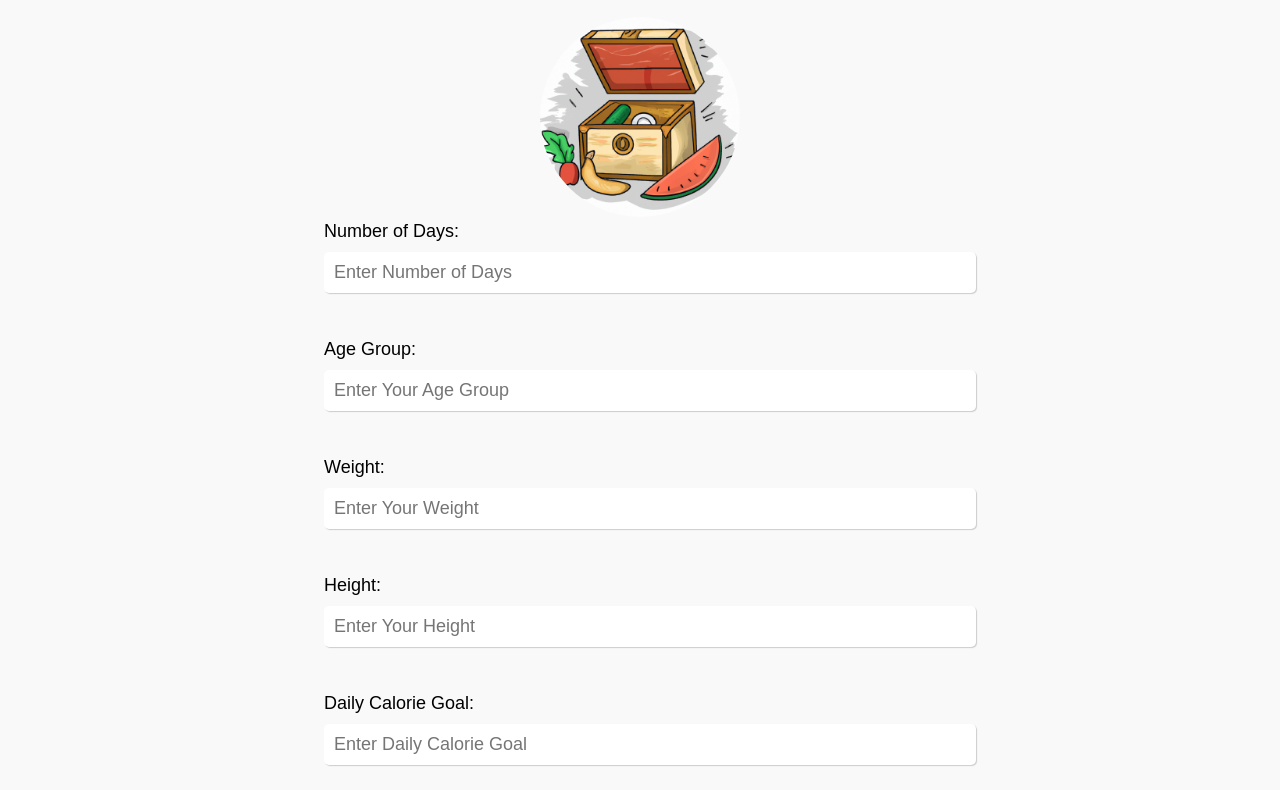
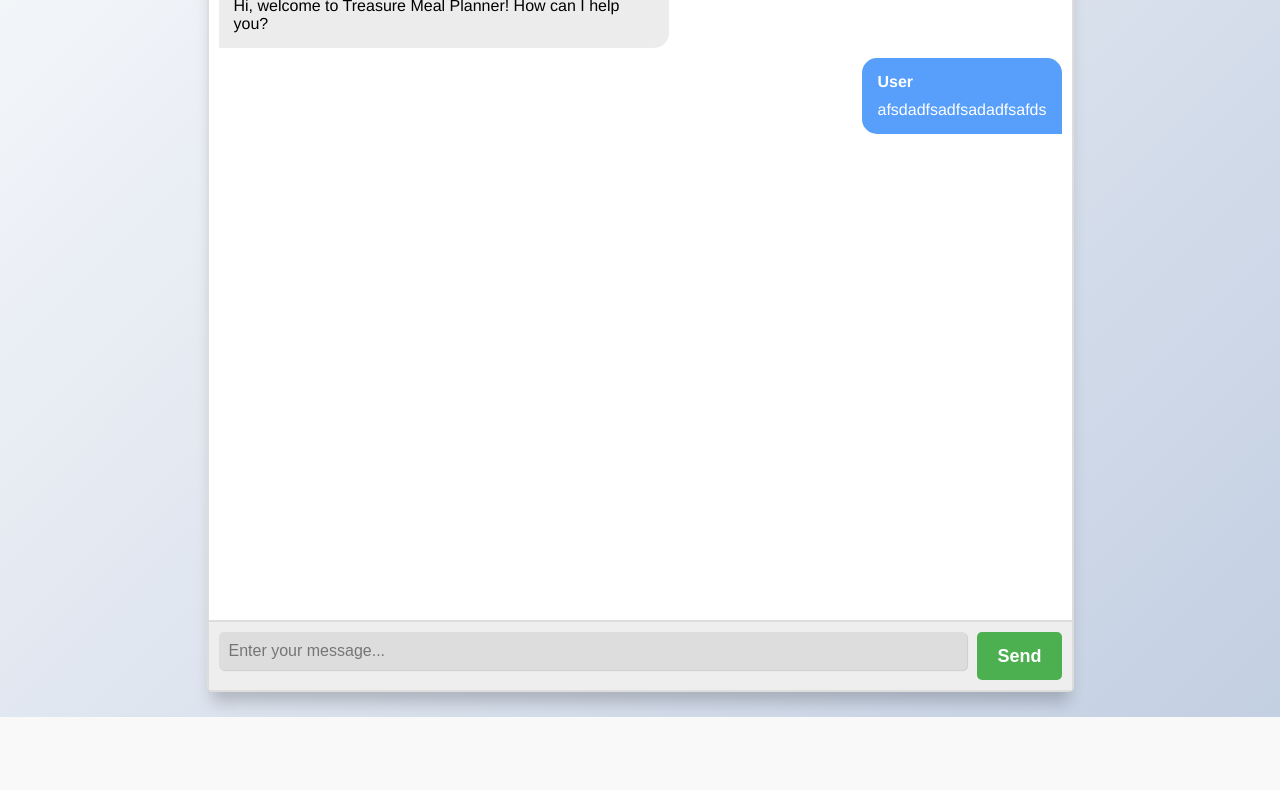
Before and after one commit to Jay-Sung-Lim/Treasure-Meal-Planner, a plain HTML site: page Frontend/index.html in a window 1280 px wide. Shown: the part 83-873 px from the top of the page. After the commit the page ends 800 px from the top, so only its background shows below. Drawn offline with Linux system fonts and the light colour scheme.

Commit message:
HTML,CSS: Chat UI

```diff
--- a/Backend/index.js
+++ b/Backend/index.js
@@ -21,7 +21,7 @@ app.use(express.json()); // for parsing application/json
 app.use(express.urlencoded({ extended: true })); // for parsing application/x-www-form-urlencoded
 
 // POST method route
-app.get('/treasureMealPlanner', async function (req, res) {
+app.post('/treasureMealPlanner', async function (req, res) {
   const completion = await openai.createChatCompletion({
     model: 'gpt-3.5-turbo',
     // temperature: 0.7,
--- a/Frontend/index.html
+++ b/Frontend/index.html
@@ -7,14 +7,15 @@
     <title>Treasure Meal Planner</title>
     <link rel="stylesheet" href="style.css" />
     <script src="script.js" defer></script>
+    <script src="https://kit.fontawesome.com/740255848a.js" crossorigin="anonymous"></script>
   </head>
   <body>
-    <header>
+    <!-- <header>
       <h1>Welcome to Treasure Meal Planner</h1>
       <img src="imgs/Food in Treasurebox DALL·E 2023-04-29 12.45.14.png" alt="Food in Treasurebox" />
     </header>
 
-    <form>
+    <div class="input-container">
       <label for="days-input">Number of Days:</label>
       <input type="text" id="days-input" name="days-input" placeholder="Enter Number of Days" />
       <br /><br />
@@ -33,7 +34,34 @@
       <label for="restrictions-input">Dietary Restrictions:</label>
       <input type="text" id="restrictions-input" name="restrictions-input" placeholder="Enter Dietary Restriction" />
       <br /><br />
-      <button type="submit">Generate Meal Plan</button>
-    </form>
+      <button onclick="getMealPlan()">Generate Meal Plan</button>
+    </div> -->
+
+    <section class="chat-container">
+      <main class="chat-box">
+        <div class="chat left-chat">
+          <div class="chat-bubble">
+            <div class="chat-info">
+              <div class="chat-info-name">Treasure Meal Planner</div>
+            </div>
+            <p class="message-text">Hi, welcome to Treasure Meal Planner! How can I help you?</p>
+          </div>
+        </div>
+
+        <div class="chat right-chat">
+          <div class="chat-bubble">
+            <div class="chat-info">
+              <div class="chat-info-name">User</div>
+            </div>
+            <p class="message-text">afsdadfsadfsadadfsafds</p>
+          </div>
+        </div>
+      </main>
+
+      <form class="chat-inputarea">
+        <input type="text" class="chat-input" placeholder="Enter your message..." />
+        <button type="submit" class="send-btn">Send</button>
+      </form>
+    </section>
   </body>
 </html>
--- a/Frontend/script.js
+++ b/Frontend/script.js
@@ -1,19 +1,26 @@
-// Get the form element
-const form = document.querySelector('form');
+// Get user input values
+//   const days = document.getElementById('days-input').value;
+//   const age = document.getElementById('age-input').value;
+//   const calories = document.getElementById('calories-input').value;
+//   const restrictions = document.getElementById('restrictions-input').value;
 
-// Add event listener for form submit
-form.addEventListener('submit', (event) => {
-  // Prevent default form submission
-  event.preventDefault();
+// TODO: Generate meal plan based on user input
 
-  // Get user input values
-  const days = document.getElementById('days-input').value;
-  const age = document.getElementById('age-input').value;
-  const calories = document.getElementById('calories-input').value;
-  const restrictions = document.getElementById('restrictions-input').value;
+async function getMealPlan() {
+  try {
+    const response = await fetch('http://localhost:3000/treasureMealPlanner', {
+      method: 'POST',
+      headers: {
+        'Content-Type': 'application/json',
+      },
+      body: JSON.stringify({ name: 'Jaesung' }),
+    });
+    const data = await response.json();
+    console.log(data);
+    return data;
+  } catch (error) {
+    console.error(error);
+  }
+}
 
-  // TODO: Generate meal plan based on user input
-
-  // Clear the form inputs
-  form.reset();
-});
+채ㅜㄴㅅ;
--- a/Frontend/style.css
+++ b/Frontend/style.css
@@ -19,7 +19,7 @@ header img {
 }
 
 /* Center the form on the page */
-form {
+.input-container {
   margin: 0 auto;
   width: 50%;
 }
@@ -55,3 +55,145 @@ button[type='submit'] {
 button[type='submit']:hover {
   background-color: #3e8e41;
 }
+
+/* Chat UI */
+:root {
+  --body-bg: linear-gradient(135deg, #f5f7fa 0%, #c3cfe2 100%);
+  --chat-container-bg: #fff;
+  --border: 2px solid #ddd;
+  --left-chat-bg: #ececec;
+  --right-chat-bg: #579ffb;
+}
+
+html {
+  box-sizing: border-box;
+}
+
+*,
+*:before,
+*:after {
+  margin: 0;
+  padding: 0;
+  box-sizing: inherit;
+}
+
+body {
+  display: flex;
+  justify-content: center;
+  align-items: center;
+  height: 100vh;
+  background-image: var(--body-bg);
+  font-family: Helvetica, sans-serif;
+}
+
+.chat-container {
+  display: flex;
+  flex-flow: column wrap;
+  justify-content: space-between;
+  width: 100%;
+  max-width: 867px;
+  margin: 25px 10px;
+  height: calc(100% - 50px);
+  border: var(--border);
+  border-radius: 5px;
+  background: var(--chat-container-bg);
+  box-shadow: 0 15px 15px -5px rgba(0, 0, 0, 0.2);
+}
+
+.chat-box {
+  flex: 1;
+  overflow-y: auto;
+  padding: 10px;
+}
+
+.chat-box::-webkit-scrollbar {
+  width: 6px;
+}
+
+.chat-box::-webkit-scrollbar-track {
+  background: #ddd;
+}
+
+.chat-box::-webkit-scrollbar-thumb {
+  background: #bdbdbd;
+}
+
+.chat {
+  display: flex;
+  align-items: flex-end;
+  margin-bottom: 10px;
+}
+
+.chat:last-of-type {
+  margin: 0;
+}
+
+.chat-bubble {
+  max-width: 450px;
+  padding: 15px;
+  border-radius: 15px;
+  background: var(--left-chat-bg);
+}
+
+.chat-info {
+  display: flex;
+  justify-content: space-between;
+  align-items: center;
+  margin-bottom: 10px;
+}
+
+.chat-info-name {
+  margin-right: 10px;
+  font-weight: bold;
+}
+
+.chat-info-time {
+  font-size: 0.85em;
+}
+
+.left-chat .chat-bubble {
+  border-bottom-left-radius: 0;
+}
+
+.right-chat {
+  flex-direction: row-reverse;
+  margin: 0 0 0 10px;
+}
+
+.right-chat .chat-bubble {
+  background: var(--right-chat-bg);
+  color: #fff;
+  border-bottom-right-radius: 0;
+}
+
+.chat-inputarea {
+  display: flex;
+  padding: 10px;
+  border-top: var(--border);
+  background: #eee;
+}
+
+.chat-inputarea * {
+  padding: 10px;
+  border: none;
+  border-radius: 3px;
+  font-size: 1em;
+}
+
+.chat-input {
+  flex: 1;
+  background: #ddd;
+}
+
+.send-btn {
+  margin-left: 10px;
+  background: rgb(0, 196, 65);
+  color: #fff;
+  font-weight: bold;
+  cursor: pointer;
+  transition: background 0.23s;
+}
+
+.send-btn:hover {
+  background: rgb(0, 180, 50);
+}
```
